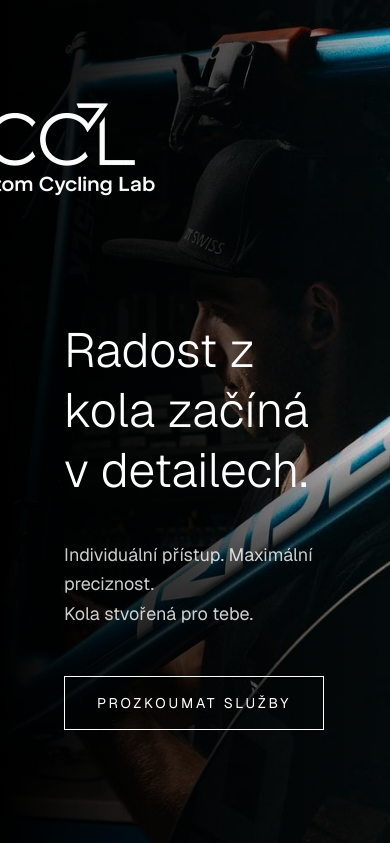
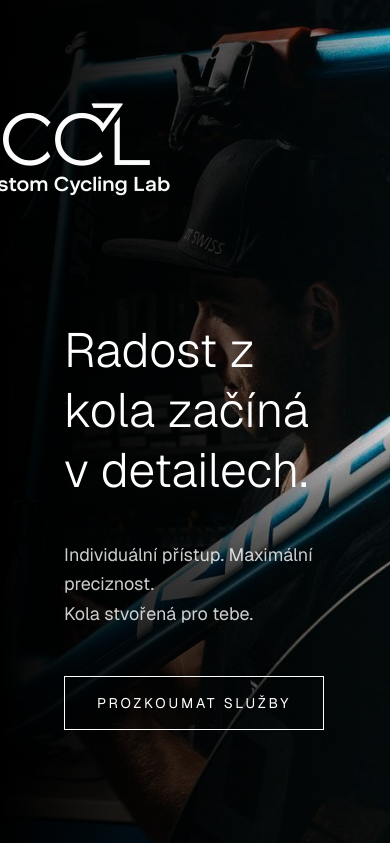
Before and after one commit to marcelboranek-beep/cyclinglab-live, a Next.js app: page / in a window 390 px wide. Shown: the top 843 px of the page. Built offline with nearby package versions, Linux system fonts and the light colour scheme.

Commit message:
Adjusted logo position mobile

```diff
--- a/app/page.tsx
+++ b/app/page.tsx
@@ -30,7 +30,7 @@ export default function CustomCyclingLab() {
         <div className="absolute inset-0 bg-gradient-to-r from-black via-black/70 to-transparent" />
 
 <header className="relative z-10 flex items-center justify-between px-16 py-8">
-  <div className="relative h-64 w-[768px] ml-[-280px]">
+  <div className="relative h-64 w-[768px] ml-[-250px]">
   <img
     src="/logo-white.png"
     alt="Custom Cycling Lab"
```
